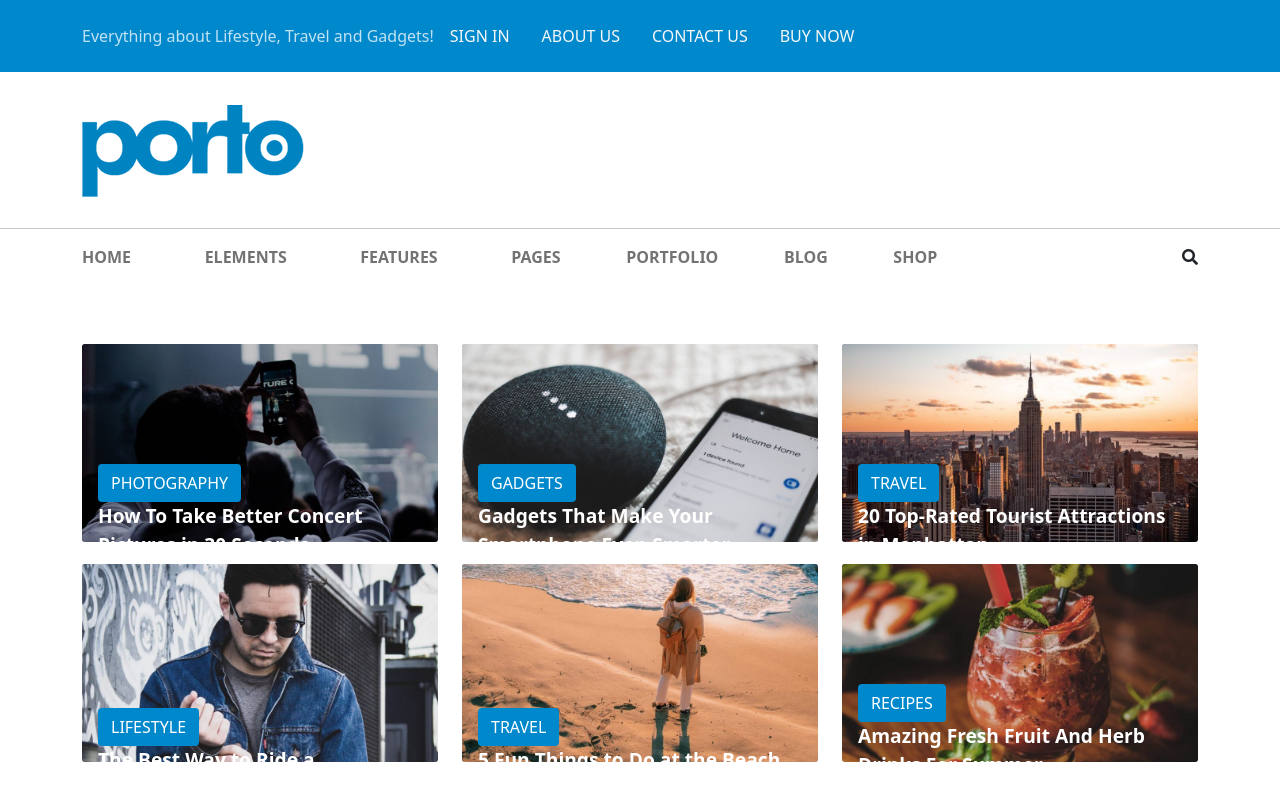
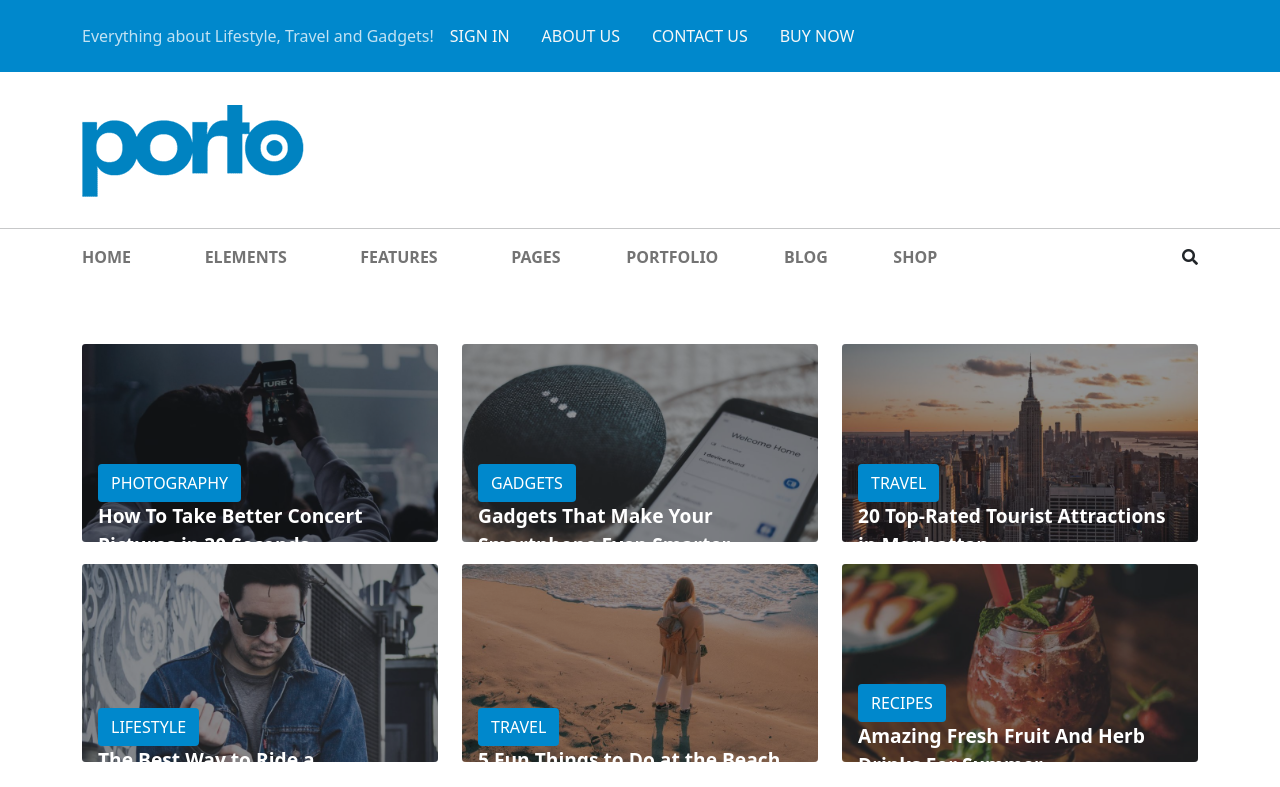
Before and after one commit to Dandav2923/proj-html-vuejs, a Vue app: page / in a window 1280 px wide. Shown: the top 787 px of the page. Built offline with nearby package versions, Linux system fonts and the light colour scheme.

Commit message:
primo tentativo di hover su immagini (fallito)

```diff
--- a/src/components/Main/MainTop.vue
+++ b/src/components/Main/MainTop.vue
@@ -3,16 +3,21 @@
     <div class="row row-cols-3 justify-content-between">
       <div class="col">
         <div class="card bg-dark text-white border-0 ">
-          <img src="../../assets/img/blog-46.jpg" class="card-img" alt="">
+          <img src="../../assets/img/blog-46.jpg" class="card-img opacity-50" alt="">
             <div class="card-img-overlay text-container">
               <button type="button" class="btn text-uppercase">photography</button>
-              <p class="card-text">How To Take Better Concert Pictures in 30 Seconds</p>
+              <p class="card-text">
+                How To Take Better Concert Pictures in 30 Seconds
+              </p>
+              <p class="text-hover">
+                Lorem ipsum dolor sit amet consectetur adipisicing elit. Reprehenderit cum nisi laboriosam? Cumque eum illum a corporis vero nisi!
+              </p>
             </div>
         </div>
       </div>
       <div class="col">
         <div class="card bg-dark text-white border-0 ">
-          <img src="../../assets/img/blog-47.jpg" class="card-img" alt="">
+          <img src="../../assets/img/blog-47.jpg" class="card-img opacity-50" alt="">
             <div class="card-img-overlay text-container">
               <button type="button" class="btn text-uppercase">gadgets</button>
               <p class="card-text">Gadgets That Make Your Smartphone Even Smarter</p>
@@ -21,7 +26,7 @@
       </div>
       <div class="col">
         <div class="card bg-dark text-white border-0 ">
-          <img src="../../assets/img/blog-48.jpg" class="card-img" alt="">
+          <img src="../../assets/img/blog-48.jpg" class="card-img opacity-50" alt="">
             <div class="card-img-overlay text-container">
               <button type="button" class="btn text-uppercase">travel</button>
               <p class="card-text">20 Top-Rated Tourist Attractions in Manhattan</p>
@@ -30,7 +35,7 @@
       </div>
       <div class="col">
       <div class="card bg-dark text-white border-0 ">
-        <img src="../../assets/img/blog-49.jpg" class="card-img" alt="">
+        <img src="../../assets/img/blog-49.jpg" class="card-img opacity-50" alt="">
           <div class="card-img-overlay text-container bottom">
             <button type="button" class="btn text-uppercase">lifestyle</button>
             <p class="card-text">The Best Way to Ride a Motorcycle</p>
@@ -39,7 +44,7 @@
       </div>
       <div class="col">
         <div class="card bg-dark text-white border-0 ">
-          <img src="../../assets/img/blog-50.jpg" class="card-img" alt="">
+          <img src="../../assets/img/blog-50.jpg" class="card-img opacity-50" alt="">
             <div class="card-img-overlay text-container bottom">
               <button type="button" class="btn text-uppercase">travel</button>
               <p class="card-text">5 Fun Things to Do at the Beach</p>
@@ -48,7 +53,7 @@
       </div>
       <div class="col">
         <div class="card bg-dark text-white border-0 ">
-          <img src="../../assets/img/blog-51.jpg" class="card-img" alt="">
+          <img src="../../assets/img/blog-51.jpg" class="card-img opacity-50" alt="">
             <div class="card-img-overlay text-container">
               <button type="button" class="btn text-uppercase">recipes</button>
               <p class="card-text">Amazing Fresh Fruit And Herb Drinks For Summer</p>
@@ -179,7 +184,16 @@ export default {
   .card-text {
     font-weight: bold;
     font-size: 1.2em;
+    .text-hover {
+      display: none;
+      color: $text-color-dark-grey2;
+    }
   }
+}
+.card {
+  &:hover .text-hover {
+    display: block;
+    }
 }
 .btn {
   background-color: $bg-color-blue;
```
